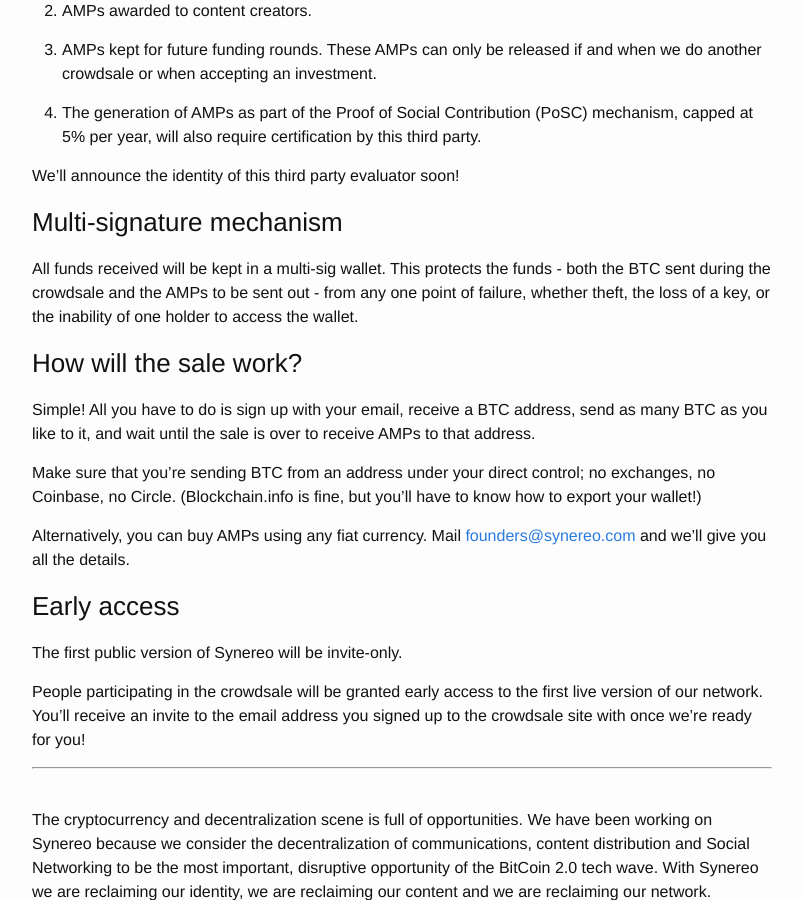
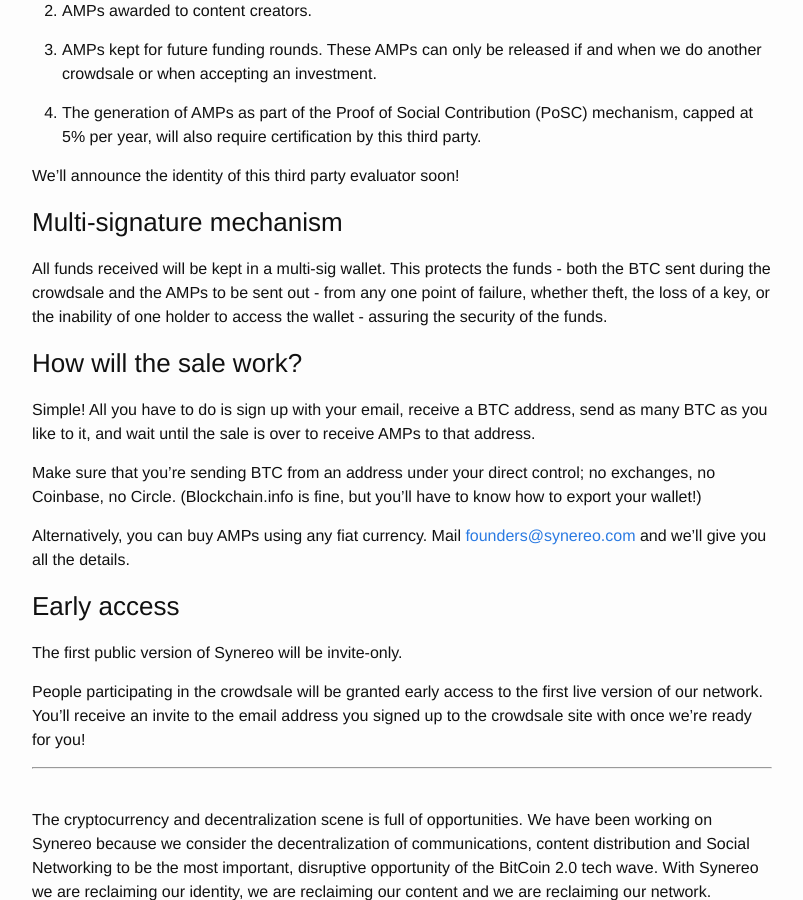
Before and after one commit to synereo/blog.synereo.com, a Jekyll site: the page built from _posts/2015-03-18-crowdsale.markdown, in a window 1280 px wide and 900 px high, scrolled down 5040 px. Shown: the whole window, without its empty margins (238-1041 px from the left). Built offline with Jekyll 4.4.1, drawn with Linux system fonts in a browser that asks for light colours; a script that is not in the unit is left out.

Commit message:
Update 2015-03-18-crowdsale.markdown

```diff
--- a/_posts/2015-03-18-crowdsale.markdown
+++ b/_posts/2015-03-18-crowdsale.markdown
@@ -145,7 +145,7 @@
 
 ### Multi-signature mechanism
 
-All funds received will be kept in a multi-sig wallet. This protects the funds - both the BTC sent during the crowdsale and the AMPs to be sent out - from any one point of failure, whether theft, the loss of a key, or the inability of one holder to access the wallet.
+All funds received will be kept in a multi-sig wallet. This protects the funds - both the BTC sent during the crowdsale and the AMPs to be sent out - from any one point of failure, whether theft, the loss of a key, or the inability of one holder to access the wallet - assuring the security of the funds.
 
 ### How will the sale work?
 
```
